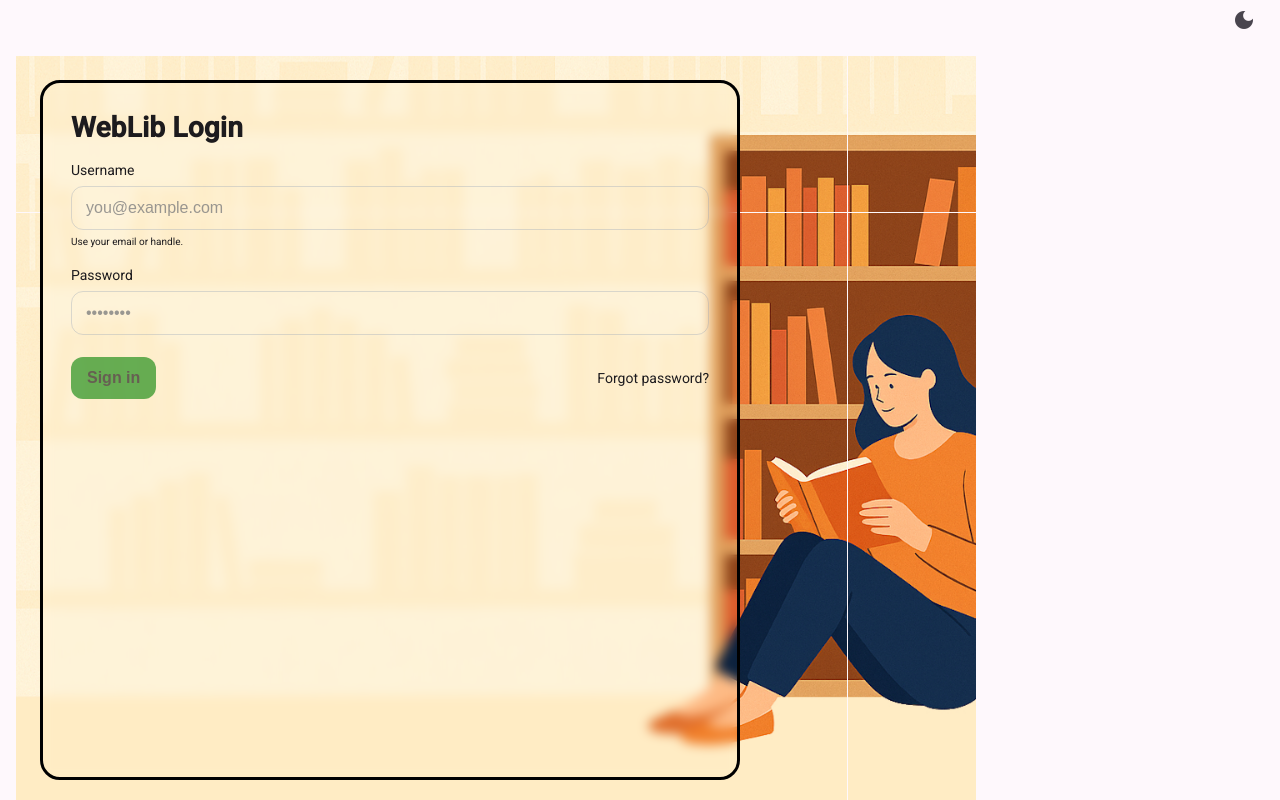
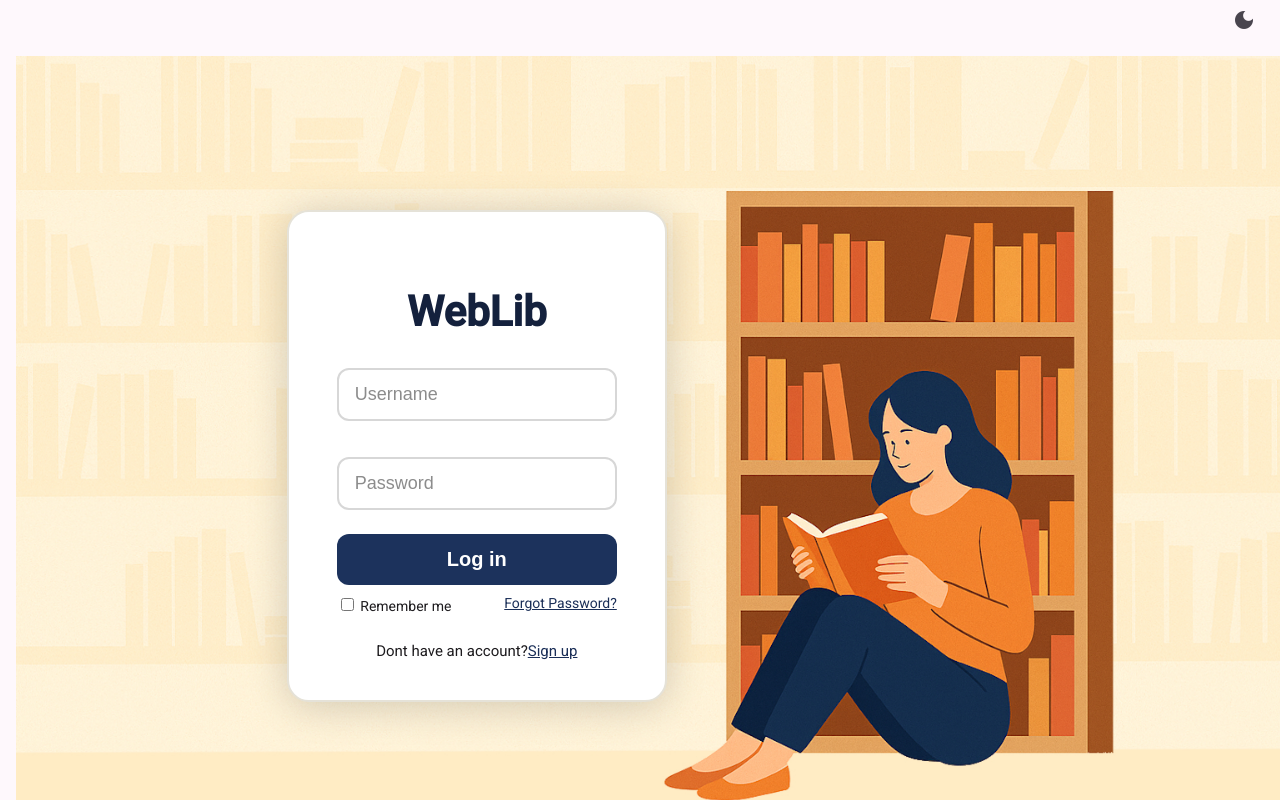
Before and after one commit to akohli74/weblib, an Angular app: page /auth in a window 1280 px wide. Built offline with nearby package versions, Linux system fonts and the light colour scheme.

Commit message:
Revamped Login Screen

```diff
--- a/src/app/features/login/login.component.html
+++ b/src/app/features/login/login.component.html
@@ -1,15 +1,13 @@
-<section class="auth">
-  <div class="card" role="form" aria-labelledby="login-title">
-    <h1 id="login-title" class="title">WebLib Login</h1>
+<section class="login-wrapper">
+  <div class="login-card">
+    <h1 class="login-title">WebLib</h1>
 
     <form #loginForm="ngForm" (ngSubmit)="onSubmit(loginForm)" novalidate>
       <div style="color: red;" *ngIf="errorMessage">
         <p>{{ errorMessage }}</p>
       </div>
 
-      <!-- Username -->
       <div class="field">
-        <label for="username">Username</label>
         <input
           id="username"
           type="text"
@@ -17,21 +15,11 @@
           [(ngModel)]="model.username"
           #u="ngModel"
           required
-          autocomplete="username"
-          inputmode="email"
-          placeholder="you@example.com"
-          aria-describedby="username-hint"
+          placeholder="Username"
         />
-        <small id="username-hint" class="hint">Use your email or handle.</small>
-
-        <div class="error" *ngIf="u.invalid && (u.dirty || u.touched)">
-          <span *ngIf="u.errors?.['required']">Username is required.</span>
-        </div>
       </div>
 
-      <!-- Password -->
       <div class="field">
-        <label for="password">Password</label>
         <input
           id="password"
           type="password"
@@ -39,29 +27,22 @@
           [(ngModel)]="model.password"
           #p="ngModel"
           required
-          minlength="8"
-          autocomplete="current-password"
-          placeholder="••••••••"
+          placeholder="Password"
         />
-
-        <div class="error" *ngIf="p.invalid && (p.dirty || p.touched)">
-          <span *ngIf="p.errors?.['required']">Password is required.</span>
-          <span *ngIf="p.errors?.['minlength']">Minimum 8 characters.</span>
-        </div>
       </div>
 
-      <!-- Actions -->
-      <div class="actions">
-        <button
-          type="submit"
-          class="btn"
-          [disabled]="loginForm.invalid || loading"
-          [attr.aria-busy]="loading ? 'true' : 'false'">
-          {{ loading ? 'Signing in…' : 'Sign in' }}
-        </button>
+      <button type="submit" class="login-btn">Log in</button>
 
-        <a class="link" href="/forgot-password">Forgot password?</a>
+      <div class="login-row">
+        <label><input type="checkbox" /> Remember me</label>
+        <a class="small-link" href="/forgot-password">Forgot Password?</a>
+      </div>
+
+      <div class="signup-row">
+        <span>Dont have an account?</span>
+        <a class="small-link" href="/register">Sign up</a>
       </div>
     </form>
   </div>
+
 </section>
--- a/src/app/features/login/login.component.scss
+++ b/src/app/features/login/login.component.scss
@@ -44,11 +44,16 @@ body {
 }
 
 .auth {
-  min-height: 100%;
-  display: grid;
-  place-items:left;
-  padding: 24px;
-  max-width: 100%;
+  height: 100vh;
+  width: 100vw;
+
+  background-image: url('../../../../assets/weblib.jpg'); /* your full screenshot image */
+  background-size: cover;
+  background-position: center;
+  background-repeat: no-repeat;
+
+  display: flex;
+  align-items: center;
 }
 
 .card {
@@ -176,3 +181,109 @@ input:focus-visible {
   align-items: center;
   padding: 24px;
 }
+
+.login-wrapper {
+  height: 100vh;
+  width: 100vw;
+
+  background-image: url('../../../../assets/weblib.jpg');  /* SAME PATH THAT WORKS IN DASHBOARD */
+  background-size: cover;
+  background-position: center;
+  background-repeat: no-repeat;
+
+  display: flex;
+  justify-content: center;
+  align-items: center;
+
+  position: relative;
+}
+
+/* Illustration on right side */
+.login-illustration {
+  position: absolute;
+  right: 6%;
+  bottom: 0;
+  height: 90%;
+  object-fit: contain;
+  pointer-events: none;
+}
+
+/* Login card */
+.login-card {
+  background: white;
+  padding: 40px 48px;
+  border-radius: 22px;
+  box-shadow: 0 4px 40px rgba(0,0,0,0.18);
+  border: 2px solid #e5e2d8;
+  width: 380px;
+  z-index: 2;
+  margin-right: 28%;
+}
+
+/* Title */
+.login-title {
+  text-align: center;
+  font-size: 42px;
+  font-weight: 800;
+  color: #14213d;
+  margin-bottom: 32px;
+}
+
+/* Fields */
+.field input {
+  width: 100%;
+  padding: 14px 16px;
+  font-size: 18px;
+  border-radius: 12px;
+  border: 2px solid #d7d7d7;
+  margin-bottom: 18px;
+  background: #ffffff;
+}
+
+.field input::placeholder {
+  color: #8c8c8c;
+}
+
+/* Login button */
+.login-btn {
+  margin-top: 6px;
+  width: 100%;
+  padding: 14px;
+  font-size: 20px;
+  background: #1c325c;
+  color: white;
+  border-radius: 12px;
+  border: none;
+  cursor: pointer;
+  font-weight: bold;
+}
+
+.login-btn:hover {
+  background: #162948;
+}
+
+/* Bottom row (remember me + forgot) */
+.login-row {
+  margin-top: 10px;
+  display: flex;
+  justify-content: space-between;
+  font-size: 14px;
+}
+
+/* Sign up row */
+.signup-row {
+  margin-top: 20px;
+  font-size: 15px;
+  text-align: center;
+}
+
+/* Links */
+.small-link {
+  color: #1a2e57;
+  text-decoration: underline;
+  cursor: pointer;
+}
+
+.small-link:hover {
+  opacity: 0.7;
+}
--- a/src/app/layouts/main-layout.component.html
+++ b/src/app/layouts/main-layout.component.html
@@ -12,7 +12,7 @@
     <div class="librarian">
       <mat-list-item class="user">
         <mat-icon class="user-icon">account_circle</mat-icon>
-        <span class="name">{{ userName }}</span><br/>
+        <span class="name">Kimberly</span><br/>
         <span class="role">Librarian</span>
       </mat-list-item>
     </div>
--- a/src/styles.scss
+++ b/src/styles.scss
@@ -22,3 +22,104 @@ body {
 * {
   box-sizing: border-box;
 }
+
+/* GLOBAL SIDEBAR AND ICON FIXES */
+.app-sidenav mat-icon {
+  transform: translateY(7px);
+  font-size: 30px;
+}
+
+/* GLOBAL NAV & SIDEBAR STYLES ------------------------------------------- */
+
+.app-sidenav {
+  width: 260px;
+  padding-top: 8px;
+}
+
+.app-logo {
+  display: flex;
+  align-items: center;
+  padding: 16px 16px 8px;
+  font-weight: 600;
+  letter-spacing: 0.03em;
+}
+
+.app-logo-img {
+  background-size: contain;
+  background-repeat: no-repeat;
+  width: 60px;
+  height: 60px;
+}
+
+/* USER INFO SECTION */
+.user {
+  display: flex !important;
+  align-items: center !important;
+  padding: 12px 8px !important;
+  height: auto !important;
+}
+
+.user .mat-list-item-content {
+  align-items: flex-start !important;
+}
+
+.user-icon {
+  font-size: 50px !important;
+  width: 50px !important;
+  height: 50px !important;
+  line-height: 50px !important;
+  transform: translateY(25px);
+  margin-right: 10px;
+}
+
+.name {
+  font-size: 20px;
+  margin-left: 10px;
+}
+
+.role {
+  font-size: 13px;
+  margin-left: 70px;
+}
+
+/* NAVIGATION ITEM SPACING */
+mat-nav-list a.mat-list-item {
+  margin-bottom: 16px !important;
+}
+
+mat-nav-list a.mat-list-item:last-child {
+  margin-bottom: 0 !important;
+}
+
+/* ICON ALIGNMENT */
+mat-icon.nav-icon,
+mat-nav-list mat-icon {
+  font-size: 30px !important;
+  height: 30px !important;
+  width: 30px !important;
+  transform: translateY(7px) !important;
+}
+
+/* SCAN BUTTON (GLOBAL) */
+.scan-btn {
+  background-color: #4285f4 !important;
+  color: white !important;
+  border-radius: 14px !important;
+  padding: 12px 28px !important;
+  margin-left: 30px;
+  margin-top: 200px;
+  display: flex !important;
+  align-items: center !important;
+  justify-content: center !important;
+  gap: 10px;
+  font-size: 40px !important;
+  font-weight: 600 !important;
+  text-transform: none !important;
+  width: 200px;
+  height: 70px;
+}
+
+.scan-text {
+  font-size: 50px;
+  font-weight: 700;
+}
```
Also changed, not shown: 1 other file (tests, documents, lock files or other folders).
